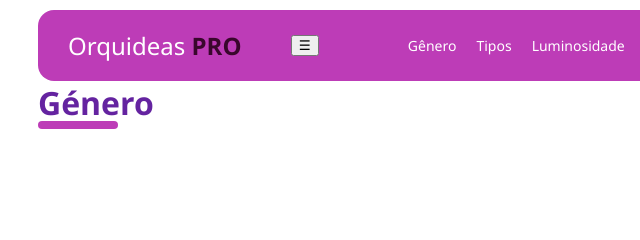
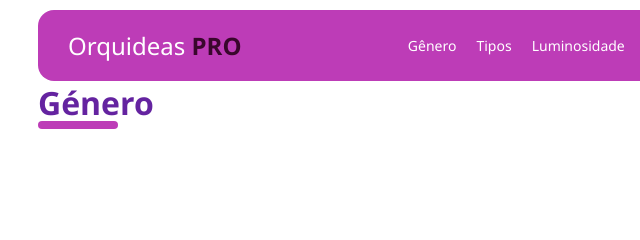
Before and after one commit to CarloSousa261996/orquideas-pro, a website with bundled scripts: page www/index.html in a window 1280 px wide. Both pictures are taken after a click on the item "Gênero". Shown: the top 240 px of the page, 22-662 px from the left. Built offline with nearby package versions, Linux system fonts and the light colour scheme; no server answers.

Commit message:
feat: hidden menu button when click

```diff
--- a/www/Css/style.css
+++ b/www/Css/style.css
@@ -1071,7 +1071,7 @@ footer .copyright {
 }
 
 /* Esconder o toggle por padrão em telas maiores */
-@media only screen and (min-width: 760.1rem) {
+@media only screen and (min-width: 760px) {
   .menu-toggle {
     display: none;
   }
--- a/www/Javascript/components/header.js
+++ b/www/Javascript/components/header.js
@@ -12,6 +12,14 @@ export const Header = () => {
   const logo = Logo();
   const nav = document.createElement("nav");
   const navUl = document.createElement("ul");
+
+  const menuToggle = document.createElement("button");
+  menuToggle.classList.add("menu-toggle");
+  menuToggle.textContent = "☰";
+
+  menuToggle.addEventListener("click", () => {
+    header.classList.toggle("menu-open");
+  });
 
   const navItens = [
     {
@@ -49,6 +57,9 @@ export const Header = () => {
     li.textContent = item.label;
     li.setAttribute("id", item.value);
     li.addEventListener("click", () => navigateTo(`?characteristic=${item.value}`));
+    li.addEventListener("click", () => {
+      header.classList.remove("menu-open");
+    });
 
     navUl.appendChild(li);
   });
@@ -64,6 +75,13 @@ export const Header = () => {
 
   header.appendChild(logo);
   header.appendChild(nav);
+  header.appendChild(menuToggle);
+
+  window.addEventListener("click", (event) => {
+    if (header.classList.contains("menu-open") && !header.contains(event.target) && event.target !== menuToggle) {
+      header.classList.remove("menu-open");
+    }
+  });
 
   return header;
 };
--- a/www/Javascript/script.js
+++ b/www/Javascript/script.js
@@ -15,16 +15,8 @@ import { CharacteristicPage } from "./pages/characteristic-list.js";
 async function init() {
   const main = document.createElement("main");
   main.classList.add("container");
-  const menuToggle = document.createElement("button");
-  menuToggle.classList.add("menu-toggle");
-  menuToggle.textContent = "☰";
 
   const headerEl = Header();
-
-  headerEl.insertBefore(menuToggle, headerEl.children[1] || null);
-  menuToggle.addEventListener("click", () => {
-    headerEl.classList.toggle("menu-open");
-  });
 
   main.appendChild(headerEl);
   main.appendChild(await CharacteristicPage());
```
